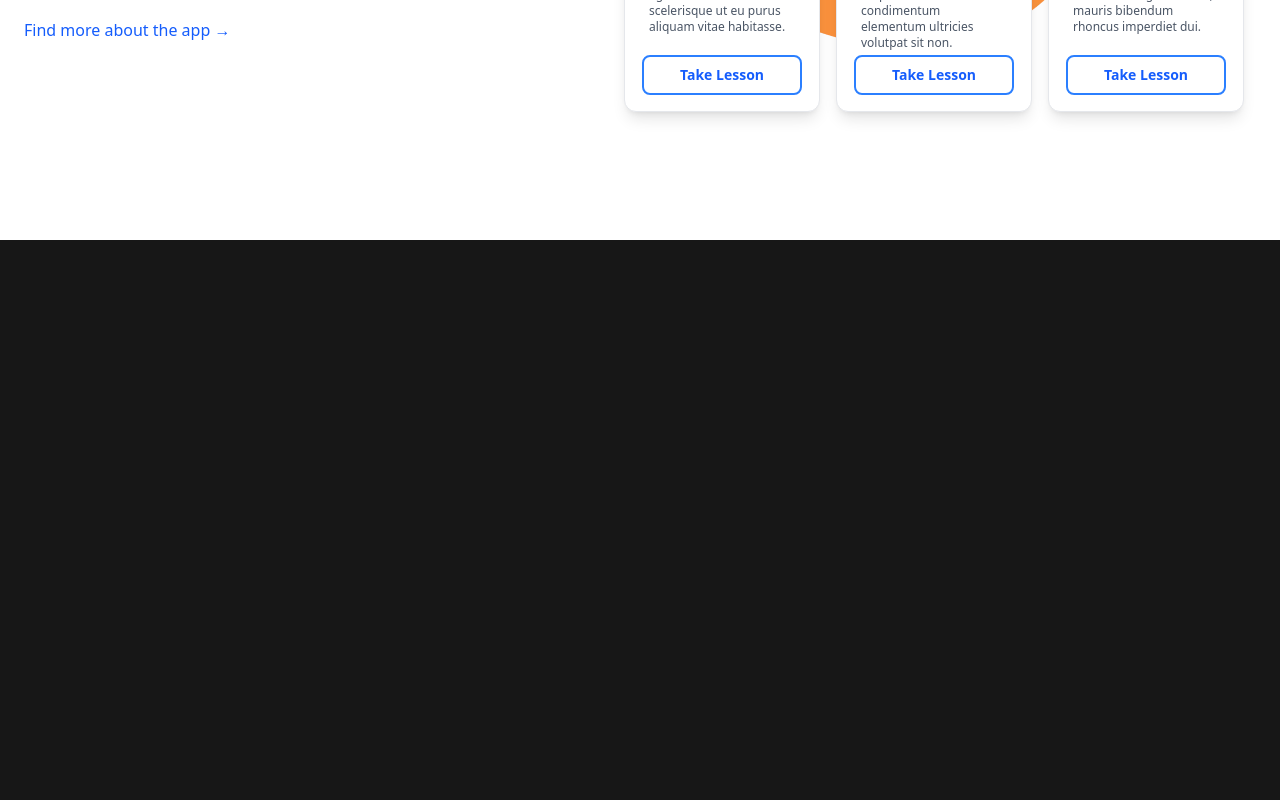
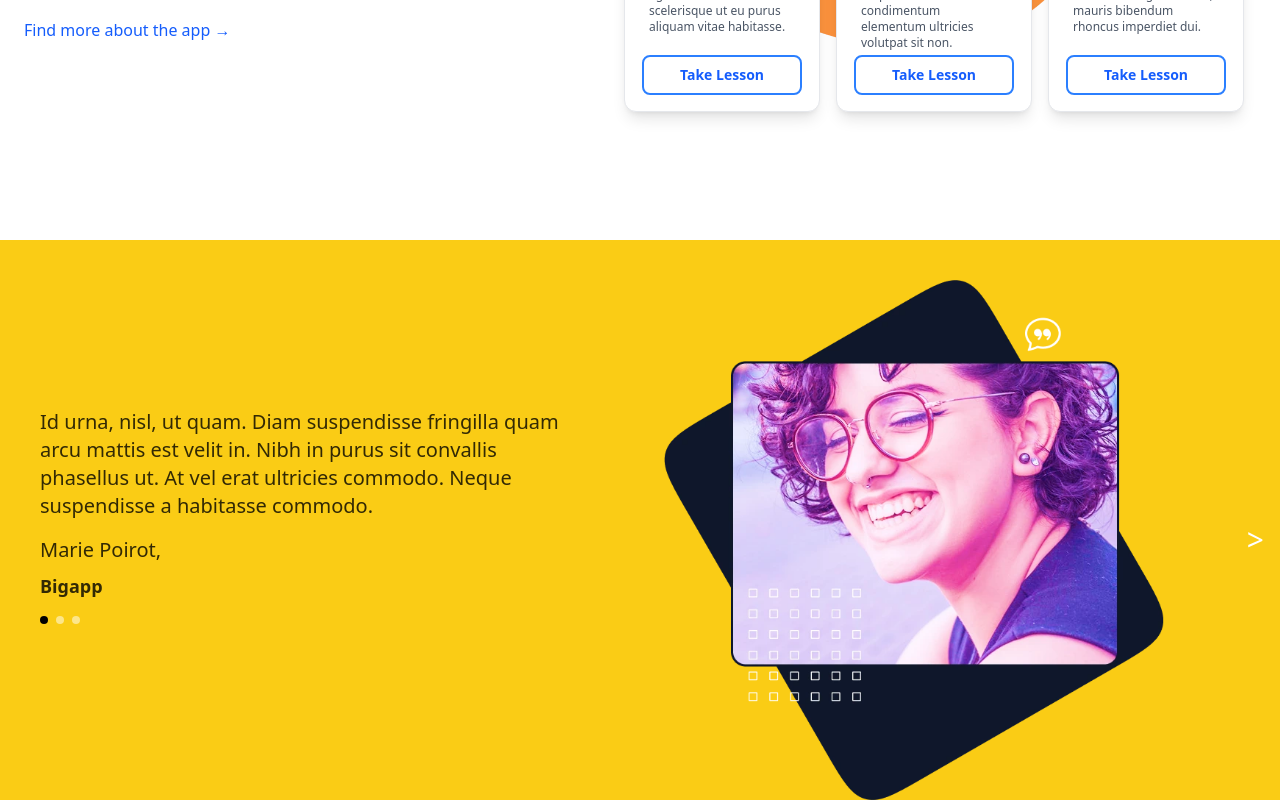
Before and after one commit to Kelwinpin/UTeach, a Next.js app: page / in a window 1280 px wide. Shown: the part 1400-2200 px from the top of the page. Before the commit the page ends 1640 px from the top, so only its background shows below. Built offline with nearby package versions, Linux system fonts and the light colour scheme.

Commit message:
add Slider

```diff
--- a/src/app/page.js
+++ b/src/app/page.js
@@ -1,6 +1,7 @@
 import FAQ from "@/components/FAQ";
 import Header from "@/components/Header";
 import Hero from "@/components/Hero";
+import Slider from "@/components/Slider";
 
 export default function Home() {
   return (
@@ -8,6 +9,7 @@ export default function Home() {
       <Header />
       <Hero />
       <FAQ />
+      <Slider />
     </>
   );
 }
--- /dev/null
+++ b/src/components/Slider/index.jsx
@@ -0,0 +1,89 @@
+"use client";
+
+import Image from "next/image";
+import { useState } from "react";
+
+const testimonials = [
+  {
+    quote: "Id urna, nisl, ut quam. Diam suspendisse fringilla quam arcu mattis est velit in. Nibh in purus sit convallis phasellus ut. At vel erat ultricies commodo. Neque suspendisse a habitasse commodo.",
+    name: "Marie Poirot",
+    company: "Bigapp",
+    image: "/images/slider.webp",
+  },
+  {
+    quote: "Nunc cursus sit amet volutpat consequat mauris. Amet volutpat consequat mauris. Faucibus interdum posuere lorem ipsum dolor sit.",
+    name: "John Doe",
+    company: "TechLabs",
+    image: "/images/slider.webp",
+  },
+  {
+    quote: "Aliquam faucibus purus in massa tempor nec feugiat nisl. Dignissim suspendisse in est ante in. Arcu dui vivamus arcu felis bibendum ut tristique et.",
+    name: "Jane Smith",
+    company: "Creative Solutions",
+    image: "/images/slider.webp",
+  },
+];
+
+export default function Slider() {
+    const [currentTestimonial, setCurrentTestimonial] = useState(0);
+
+    const nextTestimonial = () => {
+      setCurrentTestimonial((prev) => (prev + 1) % testimonials.length);
+    };
+
+    const prevTestimonial = () => {
+      setCurrentTestimonial((prev) => (prev - 1 + testimonials.length) % testimonials.length);
+    };
+    return (
+        <section className="w-full bg-[#FACC15] pt-10 overflow-x-hidden">
+            <div className="max-w-7xl mx-auto grid md:grid-cols-2 md:gap-12 items-center relative gap-0">
+                <div className="text-black/80 text-xl space-y-4 mb-8 px-10">
+                    <div className="relative z-10">
+                        <p className="text-xl">{testimonials[currentTestimonial].quote}</p>
+                    </div>
+                    <div className="flex flex-col items-baseline gap-2">
+                        <div className="text-xl">{testimonials[currentTestimonial].name},</div>
+                        <div className="font-semibold text-lg">{testimonials[currentTestimonial].company}</div>
+                    </div>
+
+                    <div className="flex space-x-2">
+                        {testimonials.map((_, index) => (
+                        <div
+                            key={index}
+                            className={`h-2 w-2 rounded-full ${
+                            currentTestimonial === index ? "bg-black" : "bg-white/50"
+                            }`}
+                        />
+                        ))}
+                    </div>
+
+                    <div className="absolute top-1/2 -left-20 -translate-y-1/2 pl-4 z-10 md:flex hidden">
+                        <button
+                        onClick={prevTestimonial}
+                        className="text-white text-3xl bg-transparent border-0 cursor-pointer"
+                        >
+                        &#60;
+                        </button>
+                    </div>
+                    <div className="absolute top-1/2 right-0 -translate-y-1/2 pr-4 z-10 md:flex hidden">
+                        <button
+                        onClick={nextTestimonial}
+                        className="text-white text-3xl bg-transparent border-0 cursor-pointer"
+                        >
+                        &#62;
+                        </button>
+                    </div>
+                </div>
+
+                <div className="relative md:bottom-0 bottom-20">
+                    <Image
+                        src={testimonials[currentTestimonial].image}
+                        alt="Testimonial"
+                        width={500}
+                        height={500}
+                    />
+                </div>
+            </div>
+        </section>
+    );
+}
```
